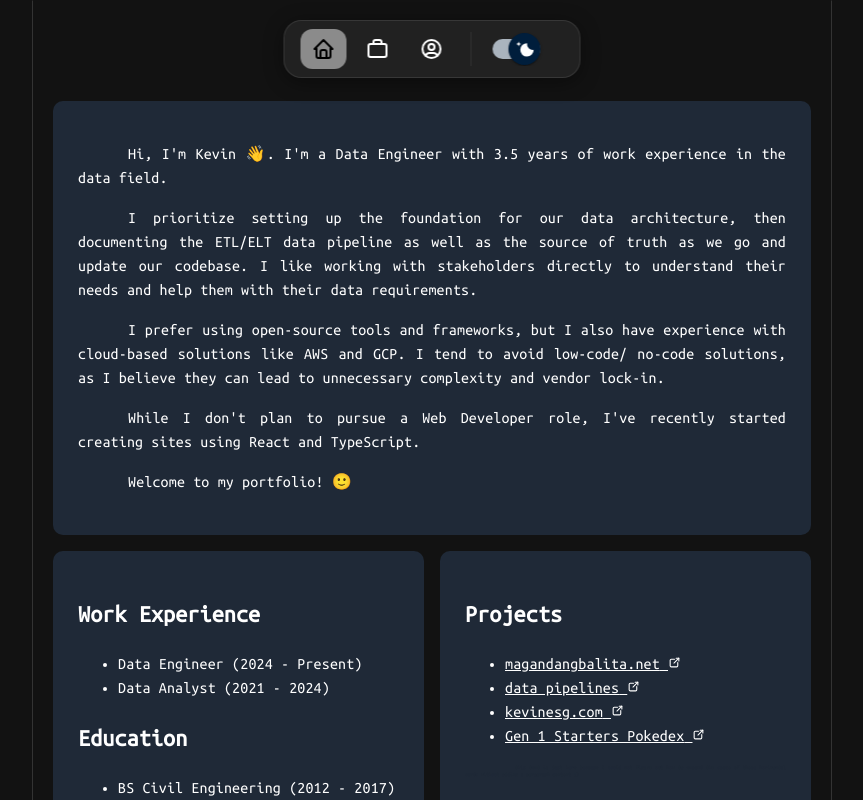
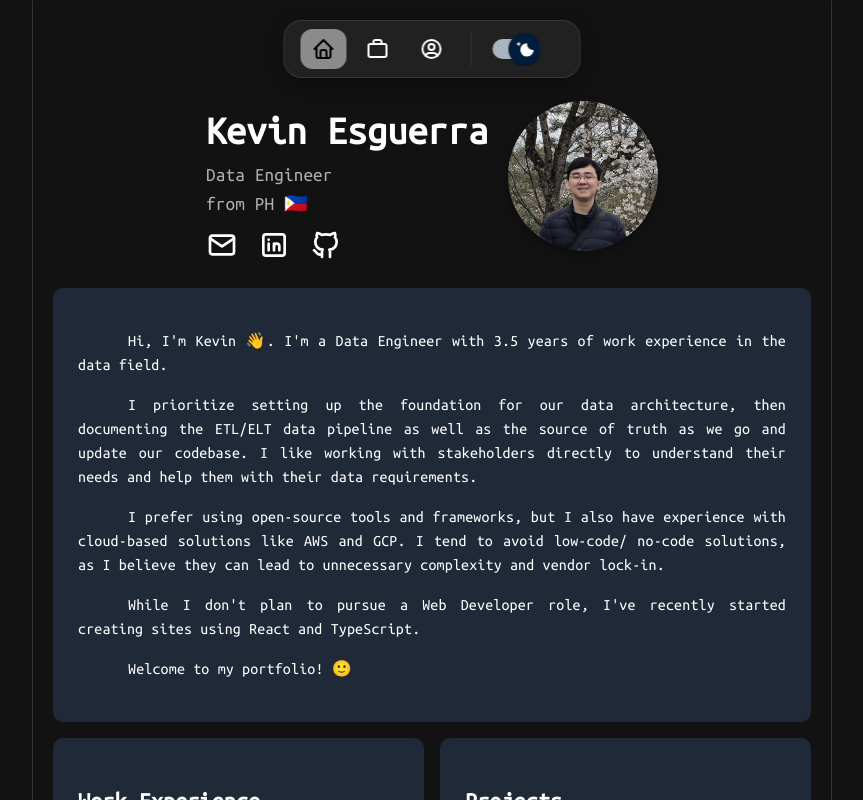
Before and after one commit to kevinesg/portfolio, a React (Vite) app: page / in a window 1280 px wide. Shown: the top 800 px of the page, without its empty margins (208-1071 px from the left). Built offline with nearby package versions, Linux system fonts and the light colour scheme.

Commit message:
added bio in Home page

```diff
--- a/src/pages/Home.tsx
+++ b/src/pages/Home.tsx
@@ -1,10 +1,85 @@
 import projects from "../../data/projects.json";
+import "../style.css";
 
 const Home = () => {
   return (
     <div className="container">
+      <div className="bio">
+        <div className="bio-text">
+          <h1 className="main-name">Kevin Esguerra</h1>
+          <h5 className="main-job">Data Engineer</h5>
+          <h5 className="main-job loc">from PH 🇵🇭</h5>
+          <div className="footer-right">
+            <a href="mailto:kevinlloydesguerra@gmail.com">
+              <svg
+                xmlns="http://www.w3.org/2000/svg"
+                viewBox="0 0 24 24"
+                fill="none"
+                stroke="currentColor"
+                stroke-linecap="round"
+                stroke-linejoin="round"
+                width="32"
+                height="32"
+                stroke-width="2"
+              >
+                <path d="M3 7a2 2 0 0 1 2 -2h14a2 2 0 0 1 2 2v10a2 2 0 0 1 -2 2h-14a2 2 0 0 1 -2 -2v-10z"></path>
+                <path d="M3 7l9 6l9 -6"></path>
+              </svg>
+            </a>
+            <a
+              href="https://linkedin.com/in/kevinesg"
+              target="_blank"
+              rel="noopener noreferrer"
+            >
+              <svg
+                xmlns="http://www.w3.org/2000/svg"
+                viewBox="0 0 24 24"
+                fill="none"
+                stroke="currentColor"
+                stroke-linecap="round"
+                stroke-linejoin="round"
+                width="32"
+                height="32"
+                stroke-width="2"
+              >
+                <path d="M4 4m0 2a2 2 0 0 1 2 -2h12a2 2 0 0 1 2 2v12a2 2 0 0 1 -2 2h-12a2 2 0 0 1 -2 -2z"></path>
+                <path d="M8 11l0 5"></path>
+                <path d="M8 8l0 .01"></path>
+                <path d="M12 16l0 -5"></path>
+                <path d="M16 16v-3a2 2 0 0 0 -4 0"></path>
+              </svg>
+            </a>
+            <a
+              href="https://github.com/kevinesg"
+              target="_blank"
+              rel="noopener noreferrer"
+            >
+              <svg
+                xmlns="http://www.w3.org/2000/svg"
+                viewBox="0 0 24 24"
+                fill="none"
+                stroke="currentColor"
+                stroke-linecap="round"
+                stroke-linejoin="round"
+                width="32"
+                height="32"
+                stroke-width="2"
+              >
+                <path d="M9 19c-4.3 1.4 -4.3 -2.5 -6 -3m12 5v-3.5c0 -1 .1 -1.4 -.5 -2c2.8 -.3 5.5 -1.4 5.5 -6a4.6 4.6 0 0 0 -1.3 -3.2a4.2 4.2 0 0 0 -.1 -3.2s-1.1 -.3 -3.5 1.3a12.3 12.3 0 0 0 -6.2 0c-2.4 -1.6 -3.5 -1.3 -3.5 -1.3a4.2 4.2 0 0 0 -.1 3.2a4.6 4.6 0 0 0 -1.3 3.2c0 4.6 2.7 5.7 5.5 6c-.6 .6 -.6 1.2 -.5 2v3.5"></path>
+              </svg>
+            </a>
+          </div>
+        </div>
+        <div className="bio-pic">
+          <img
+            src="/assets/photos/home/profile-pic.webp"
+            alt="profile picture"
+            loading="lazy"
+            className="bio-pic-img"
+          />
+        </div>
+      </div>
       <div className="card">
-        <div className="bio"></div>
         <p>
           Hi, I'm Kevin 👋. I'm a Data Engineer with 3.5 years of work
           experience in the data field.
--- a/src/style.css
+++ b/src/style.css
@@ -11,7 +11,6 @@
   --color-on-surface: #000000;
   --color-on-error: #ffffff;
   --color-text-secondary: #757575;
-
 
   --color-background: #f7f2f2;
   --color-card-background: #ffffff;
@@ -34,7 +33,6 @@
   --color-text-secondary: #b0b0b0;
   --color-border: #333333;
 
-
   --color-background: #121212;
   --color-card-background: #1f2937;
   --color-text-primary: #ffffff;
@@ -43,7 +41,9 @@
 :root {
   --padding-top: 100px; /* padding for navbar */
   --footer-height: 160px;
-  --container-min-height: calc(100vh - var(--padding-top) - var(--footer-height));
+  --container-min-height: calc(
+    100vh - var(--padding-top) - var(--footer-height)
+  );
 }
 
 * {
@@ -60,7 +60,6 @@
   border-top: 1px solid var(--color-background);
   border-bottom: 1px solid var(--color-background);
 }
-
 
 .container {
   display: flex;
@@ -120,6 +119,64 @@
   color: var(--color-background);
 }
 
+.bio {
+  display: flex;
+  margin-bottom: 20px;
+}
+
+.bio-text {
+  display: flex;
+  flex-direction: column;
+  align-items: flex-start;
+  justify-content: flex-start;
+  color: var(--color-text-primary);
+}
+
+.bio-text > * {
+  margin: 0px;
+}
+
+.bio-pic {
+  position: relative;
+  min-width: 150px;
+  min-height: 150px;
+  max-width: 150px;
+  max-height: 150px;
+  aspect-ratio: 1/1;
+  overflow: hidden;
+  border-radius: 50%; /* Creates the circle */
+  box-shadow: 0 4px 10px rgba(0, 0, 0, 0.3);
+  transition: transform 0.3s ease;
+  margin-left: 20px;
+}
+
+.bio-pic:hover {
+  transform: scale(1.05);
+}
+
+.bio-pic-img {
+  width: 100%;
+  height: 100%;
+  object-fit: cover;
+  transition: transform 0.3s ease;
+}
+
+.main-name {
+  font-size: 2.5rem;
+  font-weight: bold;
+  color: var(--color-text-primary);
+}
+
+.main-job {
+  color: var(--color-text-secondary);
+  font-size: 1.2rem;
+  font-weight: 500;
+}
+
+.loc {
+  margin-bottom: 10px;
+}
+
 a {
   color: inherit; /* Inherit color from parent */
 }
@@ -168,7 +225,6 @@ a:hover {
   padding-top: 50px;
 }
 
-
 /* Styles for the pc-setup section */
 .pc-setup img {
   width: 100%;
@@ -182,7 +238,8 @@ a:hover {
   border-collapse: collapse;
 }
 
-.pc-setup th, .pc-setup td {
+.pc-setup th,
+.pc-setup td {
   padding: 10px;
   border: 1px solid var(--color-border);
   text-align: left;
@@ -198,12 +255,9 @@ a:hover {
   color: var(--color-text-primary);
 }
 
-
-
 .pc-setup a:hover {
   text-decoration: underline;
 }
-
 
 /* Footer styles */
 .footer {
@@ -234,7 +288,6 @@ a:hover {
   text-indent: 0;
 }
 
-
 body {
   background-color: var(--color-background);
   color: var(--color-text-primary);
@@ -248,8 +301,6 @@ div {
   background-color: var(--color-background);
   color: var(--color-text-primary);
 }
-
-
 
 .blur-fade-area {
   position: fixed;
@@ -274,13 +325,10 @@ div {
   pointer-events: none; /* Allows clicking through this element */
 }
 
-
-
 p {
   text-indent: 50px;
   text-align: justify;
 }
-
 
 .dock-navbar {
   position: fixed;
@@ -338,7 +386,6 @@ p {
   color: var(--color-on-primary);
 }
 
-
 /* Toggle button position */
 .mode-toggle {
   margin-left: 8px;
```
Also changed, not shown: public/assets/photos/home/profile-pic.webp (added).
